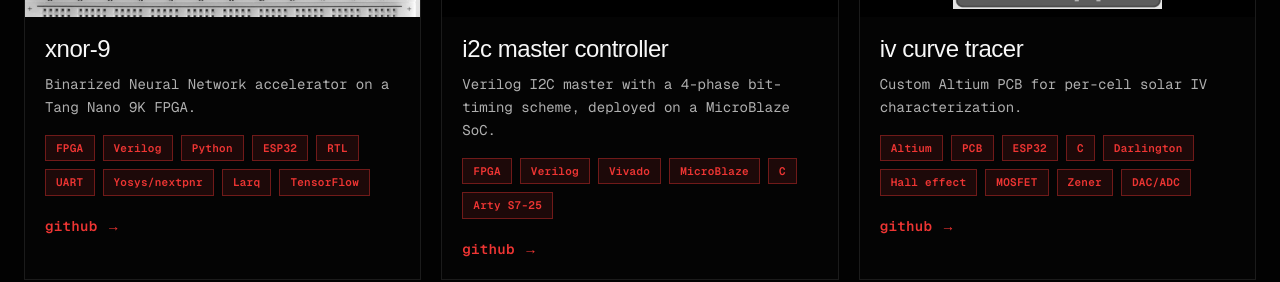
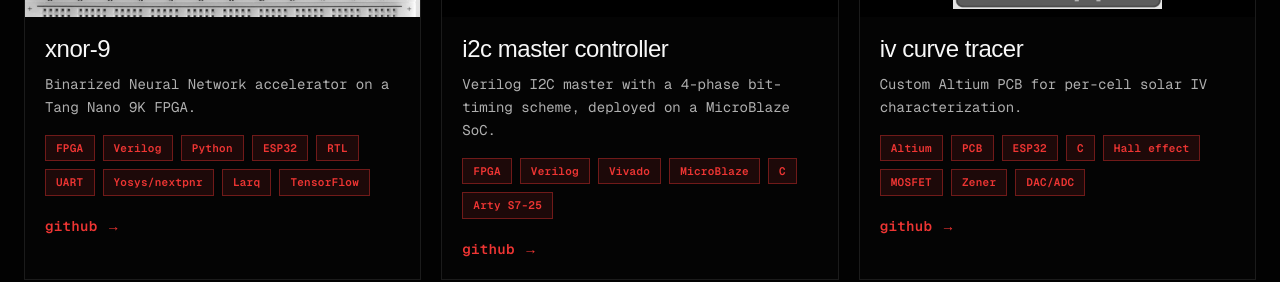
Before and after one commit to ahnafzareef/portfolio, a Next.js app: page / in a window 1280 px wide. Shown: the part 1980-2262 px from the top of the page. Built offline with nearby package versions, Linux system fonts and the light colour scheme; grey boxes are pictures that could not be loaded; a web font is replaced by a local one.

Commit message:
cchanges

```diff
--- a/components/portfolio/works.tsx
+++ b/components/portfolio/works.tsx
@@ -53,7 +53,6 @@ const PROJECTS: Project[] = [
       "PCB",
       "ESP32",
       "C",
-      "Darlington",
       "Hall effect",
       "MOSFET",
       "Zener",
```
